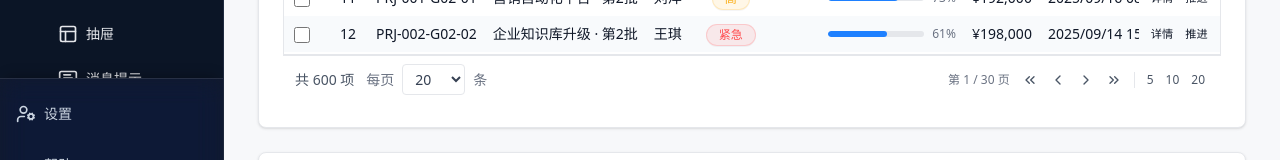
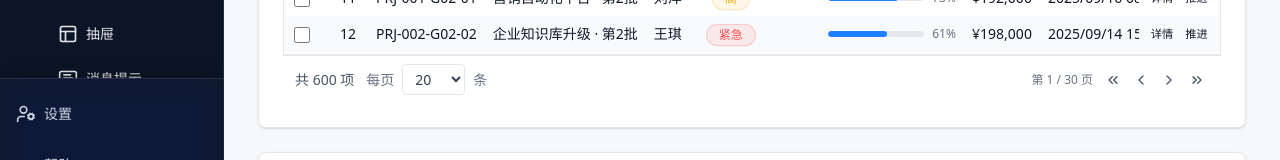
Before and after one commit to zhoumingxuan/sass-ui, a Next.js app: page /demo/table in a window 1280 px wide. Shown: the part 550-710 px from the top of the page. Built offline with nearby package versions, Linux system fonts and the light colour scheme.

Commit message:
表格控件修改

```diff
--- a/src/components/GridTable.tsx
+++ b/src/components/GridTable.tsx
@@ -727,8 +727,6 @@ export default function GridTable<T extends Record<string, unknown>>({
     const atLast = current >= totalPages;
 
     const jump = (p: number) => onPageChange?.(Math.min(Math.max(1, p), totalPages));
-    // 轻度跳转锚点：5 / 10 / 20（仅当在范围内时显示）
-    const landmarks = [5, 10, 20].filter((p) => p > 1 && p < totalPages);
 
     return (
       <div className="flex w-full items-center justify-between border-t border-gray-200 bg-white px-3 py-2 text-sm text-gray-600 select-none">
@@ -766,20 +764,6 @@ export default function GridTable<T extends Record<string, unknown>>({
                         <ActionLink onClick={() => jump(totalPages)} disabled={atLast} aria-label="末页 (Alt+End)">
                             <ChevronsRight className="h-4 w-4" />
                         </ActionLink>
-
-                        {/* 轻度跳转锚点：5/10/20 页（存在即显） */}
-                        {landmarks.length > 0 && <span className="mx-1 h-4 w-px bg-gray-200" aria-hidden />} {/* 细分隔线 */}
-                        {landmarks.map((p) => (
-                            <ActionLink
-                                key={p}
-                                onClick={() => jump(p)}
-                                disabled={p === current}
-                                className="text-[12px] leading-none"
-                                aria-label={`跳到第 ${p} 页`}
-                            >
-                                {p}
-                            </ActionLink>
-                        ))}
 
                     </div>
                 </div>
```
